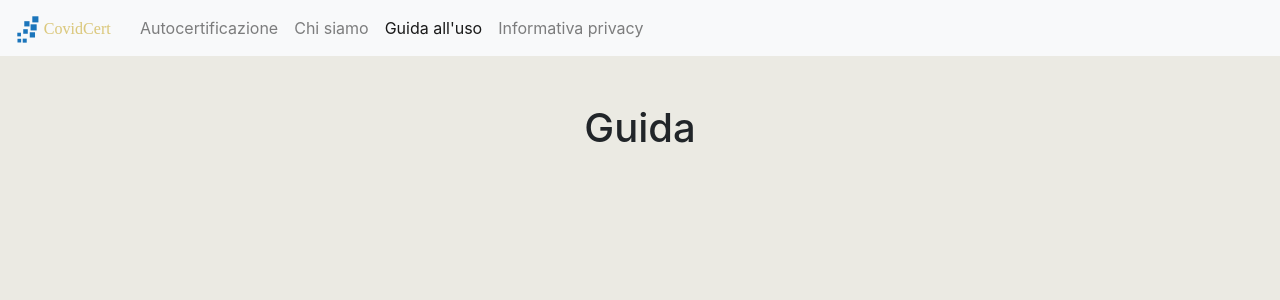
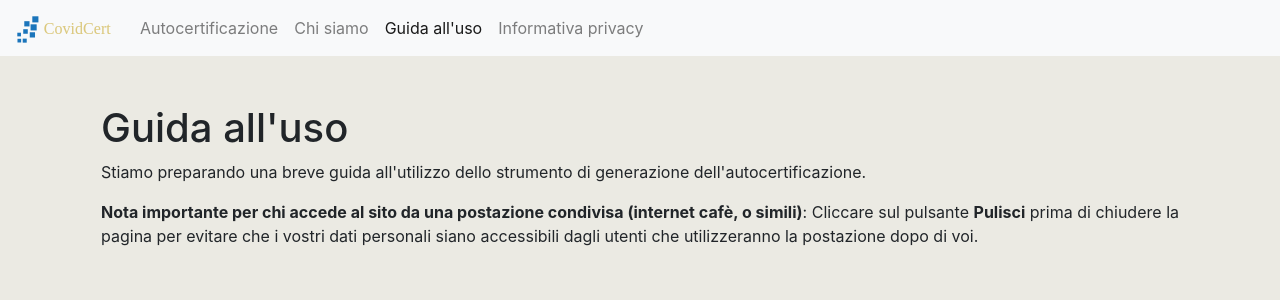
Before and after one commit to Ceeresa/autocertificazione, a Jekyll site: the page built from guida.md, in a window 1280 px wide. Shown: the top 300 px of the page. Built offline with Jekyll 4.4.1, drawn with Linux system fonts in a browser that asks for light colours; comment, search, counter and statistics services are not loaded.

Commit message:
Basic Guida all'uso page

```diff
--- a/guida.md
+++ b/guida.md
@@ -2,6 +2,8 @@
 layout: index
 title: "Guida all'uso"
 ---
-<div class="px-3 py-3 pt-md-5 pb-md-4 mx-auto text-center">
-    <h1>Guida</h1>
+<div class="px-3 py-3 pt-md-5 pb-md-4 mx-auto text-justify">
+    <h1>Guida all'uso</h1>
+    <p>Stiamo preparando una breve guida all'utilizzo dello strumento di generazione dell'autocertificazione.</p>
+    <p><strong>Nota importante per chi accede al sito da una postazione condivisa (internet cafè, o simili)</strong>: Cliccare sul pulsante <b>Pulisci</b> prima di chiudere la pagina per evitare che i vostri dati personali siano accessibili dagli utenti che utilizzeranno la postazione dopo di voi.</p>
 </div>
```
